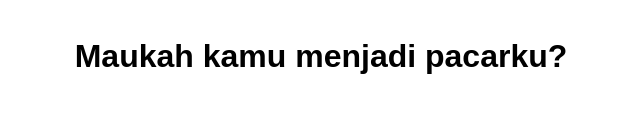
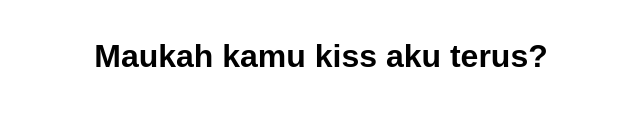
Before and after one commit to adrienamukti/Bucin, a plain HTML site: page index.html in a window 1280 px wide. Shown: the part 423-551 px from the top of the page, without its empty margins (319-959 px from the left). Drawn offline with Linux system fonts and the light colour scheme.

Commit message:
Update index.html

```diff
--- a/index.html
+++ b/index.html
@@ -3,7 +3,7 @@
 <head>
     <meta charset="UTF-8">
     <meta name="viewport" content="width=device-width, initial-scale=1.0">
-    <title>Proposal Cinta</title>
+    <title>FOr DIni Cinta</title>
     <style>
         body {
             font-family: Arial, sans-serif;
@@ -49,7 +49,7 @@
 <body>
     <h1>Hai Cantik!</h1>
     <img src="https://c.tenor.com/Z8ezUHZzcLoAAAAC/love.gif" alt="Love GIF" />
-    <h1>Maukah kamu menjadi pacarku?</h1>
+    <h1>Maukah kamu kiss aku terus?</h1>
     <div class="button-container">
         <div class="button-wrapper">
             <button id="btn_mau" onclick="alert('I LOVE YOU')">Mau</button>
```
